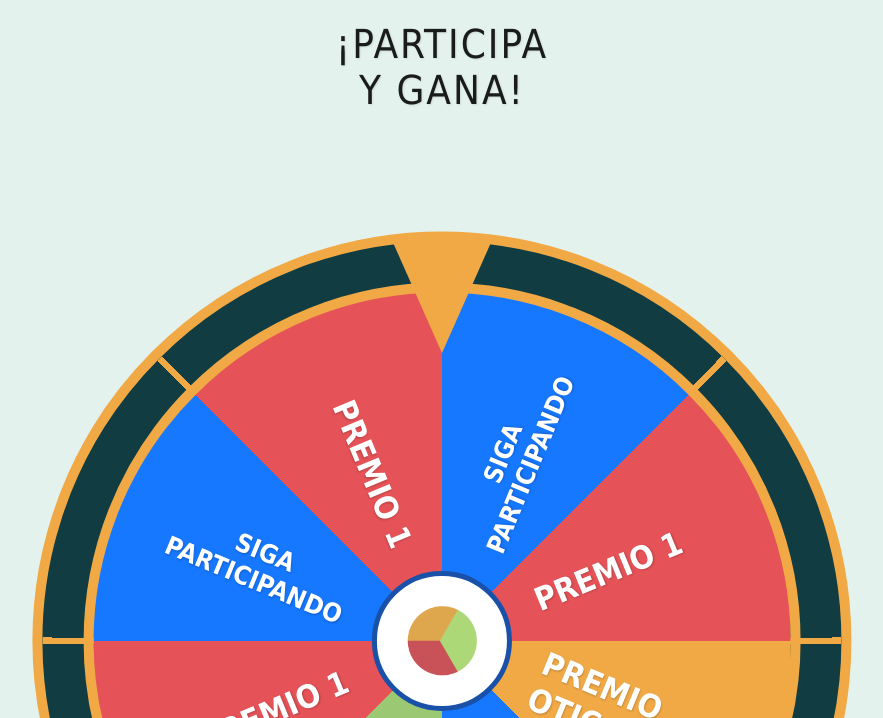
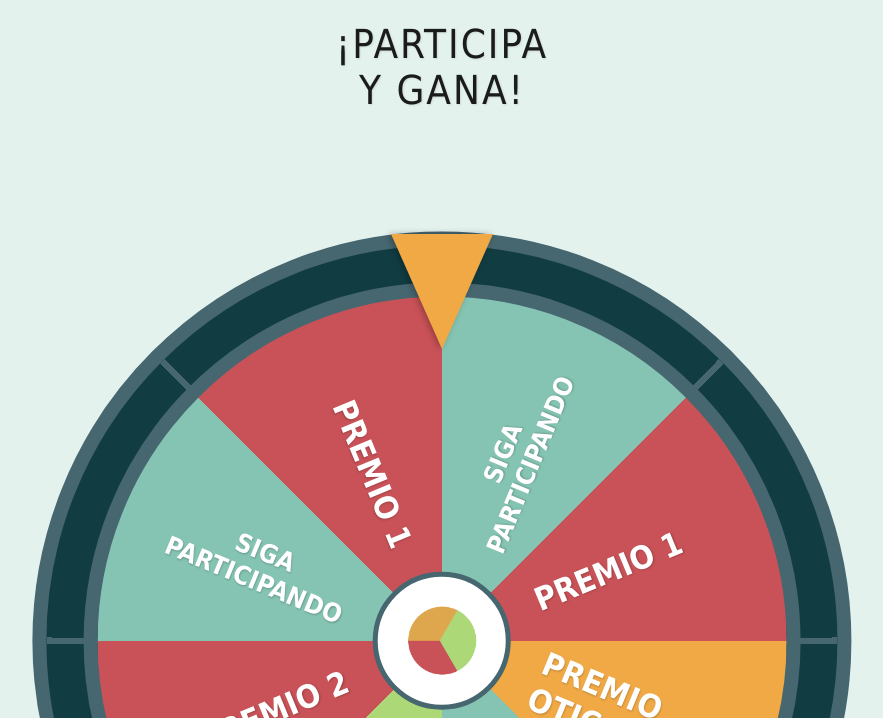
Before and after one commit to pablovidal05/ruletadigital, a plain HTML site: page index.html in a window 1280 px wide. Shown: the part 82-800 px from the top of the page, without its empty margins (198-1081 px from the left). Drawn offline with Linux system fonts and the light colour scheme.

Commit message:
Se agregó cambios de color de la paleta y bordes y logos

```diff
--- a/index.html
+++ b/index.html
@@ -19,7 +19,7 @@
                 <div class="prize-text prize-1"><span>PREMIO<br>OTIC</span></div>
                 <div class="prize-text prize-2"><span>PREMIO 2</span></div>
                 <div class="prize-text prize-3"><span>PREMIO 3</span></div>
-                <div class="prize-text prize-4"><span>PREMIO 1</span></div>
+                <div class="prize-text prize-4"><span>PREMIO 2</span></div>
                 <div class="prize-text prize-5"><span>SIGA<br>PARTICIPANDO</span></div>
                 <div class="prize-text prize-6"><span>PREMIO 1</span></div>
                 <div class="prize-text prize-7"><span>SIGA<br>PARTICIPANDO</span></div>
--- a/style.css
+++ b/style.css
@@ -85,7 +85,7 @@ h1 {
     height: 80%;
     border-radius: 50%;
     background-color: #103c42;
-    border: 10px solid #F1A946;
+    border: calc(1vmin + 0.5vw) solid #466670;
     box-sizing: border-box;
     z-index: -1;
     top: 50%;
@@ -104,20 +104,20 @@ h1 {
     height: 100%;
     border-radius: 50%;
     background: conic-gradient(
-        transparent 44.5deg, #F1A946 44.5deg 45deg,
-        #F1A946 45deg 45.5deg, transparent 45.5deg 89.5deg,
-        transparent 89.5deg, #F1A946 89.5deg 90deg,
-        #F1A946 90deg 90.5deg, transparent 90.5deg 134.5deg,
-        transparent 134.5deg, #F1A946 134.5deg 135deg,
-        #F1A946 135deg 135.5deg, transparent 135.5deg 179.5deg,
-        transparent 179.5deg, #F1A946 179.5deg 180deg,
-        #F1A946 180deg 180.5deg, transparent 180.5deg 224.5deg,
-        transparent 224.5deg, #F1A946 224.5deg 225deg,
-        #F1A946 225deg 225.5deg, transparent 225.5deg 269.5deg,
-        transparent 269.5deg, #F1A946 269.5deg 270deg,
-        #F1A946 270deg 270.5deg, transparent 270.5deg 314.5deg,
-        transparent 314.5deg, #F1A946 314.5deg 315deg,
-        #F1A946 315deg 315.5deg, transparent 315.5deg 360deg
+        transparent 44.5deg, #466670 44.5deg 45deg,
+        #466670 45deg 45.5deg, transparent 45.5deg 89.5deg,
+        transparent 89.5deg, #466670 89.5deg 90deg,
+        #466670 90deg 90.5deg, transparent 90.5deg 134.5deg,
+        transparent 134.5deg, #466670 134.5deg 135deg,
+        #466670 135deg 135.5deg, transparent 135.5deg 179.5deg,
+        transparent 179.5deg, #466670 179.5deg 180deg,
+        #466670 180deg 180.5deg, transparent 180.5deg 224.5deg,
+        transparent 224.5deg, #466670 224.5deg 225deg,
+        #466670 225deg 225.5deg, transparent 225.5deg 269.5deg,
+        transparent 269.5deg, #466670 269.5deg 270deg,
+        #466670 270deg 270.5deg, transparent 270.5deg 314.5deg,
+        transparent 314.5deg, #466670 314.5deg 315deg,
+        #466670 315deg 315.5deg, transparent 315.5deg 360deg
     );
     z-index: -1;
     pointer-events: none;
@@ -129,16 +129,16 @@ h1 {
     height: 70%;
     border-radius: 50%;
     background: conic-gradient(
-        #1677FF 0deg 45deg,
-        #E55257  45deg 90deg,
+        #85c4b3 0deg 45deg,
+        #c85257  45deg 90deg,
         #F1A946 90deg 135deg,
-        #1677FF 135deg 180deg,
-        #9AC873 180deg 225deg,
-        #E55257 225deg 270deg,
-        #1677FF 270deg 315deg,
-        #E55257 315deg 360deg
+        #85c4b3 135deg 180deg,
+        #acd878 180deg 225deg,
+        #c85257 225deg 270deg,
+        #85c4b3 270deg 315deg,
+        #c85257 315deg 360deg
     );
-    border: 10px solid #F1A946;
+    border: calc(1vmin + 0.5vw) solid #466670;
     box-sizing: border-box;
     top: 50%;
     left: 50%;
@@ -157,7 +157,7 @@ h1 {
     height: 20%;
     border-radius: 50%;
     background-color: white;
-    border: 5px solid #1a51a8;
+    border: 5px solid #466670;
     box-sizing: border-box;
     z-index: 2;
     background-image: url('assets/logo-medio.png');
@@ -168,7 +168,7 @@ h1 {
 
 .pointer {
     position: absolute;
-    top: 8.5vw; /* Posicionado usando el ancho de la pantalla */
+    top: 8.2vw; /* Posicionado usando el ancho de la pantalla */
     left: 40%;
     rotate: 180deg; /* Girado para apuntar hacia abajo */
     transform: translateX(-50%);
@@ -179,6 +179,7 @@ h1 {
     border-left: 4vw solid transparent; /* Ajustado con vw */
     border-right: 4vw solid transparent;
     border-bottom: 9vw solid #F1A946;
+    filter: drop-shadow(2px 0px 3px rgba(0, 0, 0, 0.3));
 }
 
 #rouletteWheel {
@@ -240,9 +241,9 @@ h1 {
 }
 
 #bottom-logo {
-    max-width: 15vw;
+    max-width: 35vw;
     height: auto;
-    margin-top: 20px;
+    margin-top: 5px;
     margin-left: auto;
     margin-right: 20px;
 }
```
Also changed, not shown: assets/otic-logo.png (renamed from assets/logo-otic.png).
